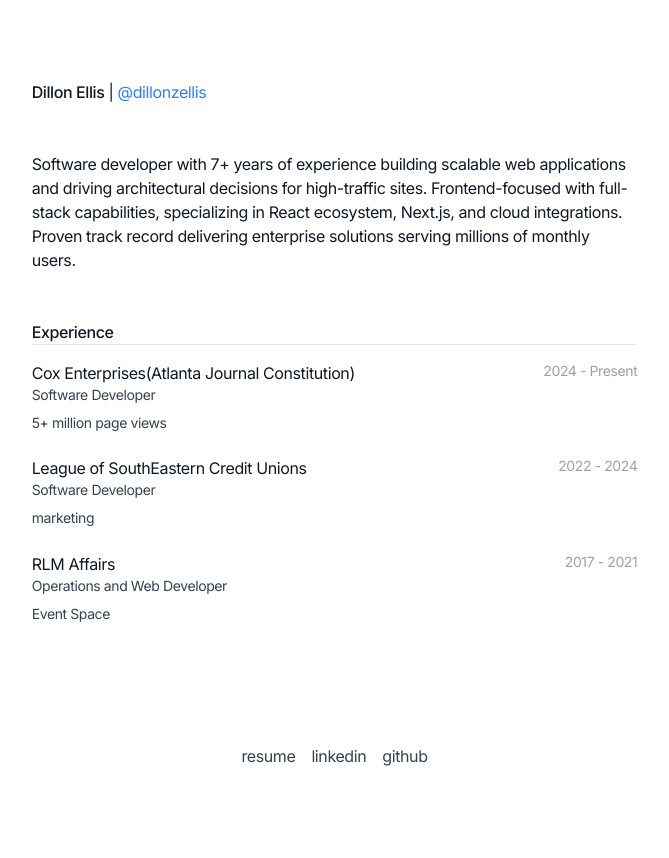
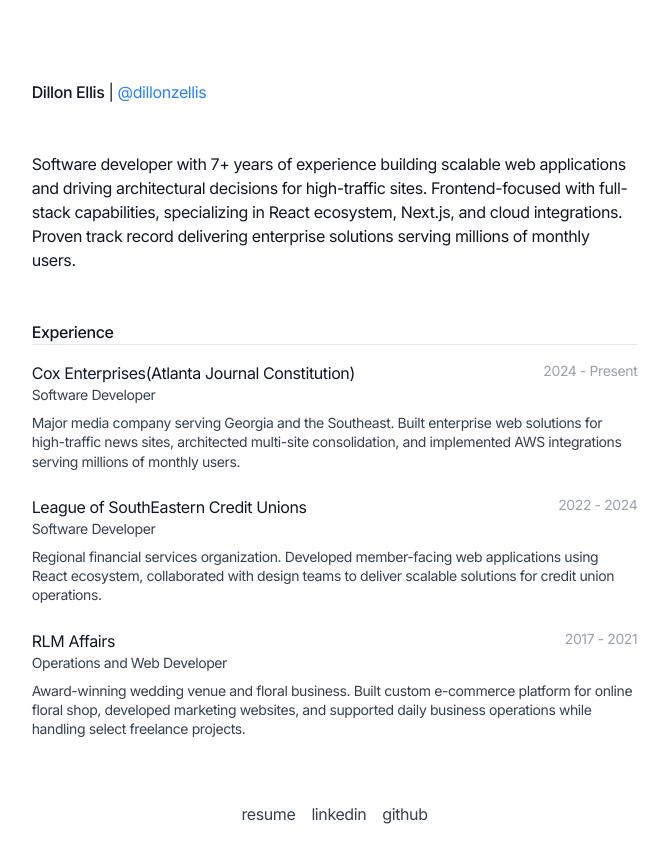
Before and after one commit to Dillonzellis/simple-portfolio, a Next.js app: page / in a window 1280 px wide. Shown: the whole page, without its empty margins (298-967 px from the left). Before the commit the page ends 800 px from the top, so only its background shows below. Built offline with nearby package versions, Linux system fonts and the light colour scheme.

Commit message:
feat: update exp descriptions

```diff
--- a/src/app/page.tsx
+++ b/src/app/page.tsx
@@ -4,19 +4,19 @@ export default function Home() {
       company: "Cox Enterprises(Atlanta Journal Constitution)",
       time: "2024 - Present",
       role: "Software Developer",
-      desc: "5+ million page views",
+      desc: "Major media company serving Georgia and the Southeast. Built enterprise web solutions for high-traffic news sites, architected multi-site consolidation, and implemented AWS integrations serving millions of monthly users.",
     },
     {
       company: "League of SouthEastern Credit Unions",
       time: "2022 - 2024",
       role: "Software Developer",
-      desc: "marketing",
+      desc: "Regional financial services organization. Developed member-facing web applications using React ecosystem, collaborated with design teams to deliver scalable solutions for credit union operations.",
     },
     {
       company: "RLM Affairs",
       time: "2017 - 2021",
       role: "Operations and Web Developer",
-      desc: "Event Space",
+      desc: "Award-winning wedding venue and floral business. Built custom e-commerce platform for online floral shop, developed marketing websites, and supported daily business operations while handling select freelance projects.",
     },
   ];
 
```
